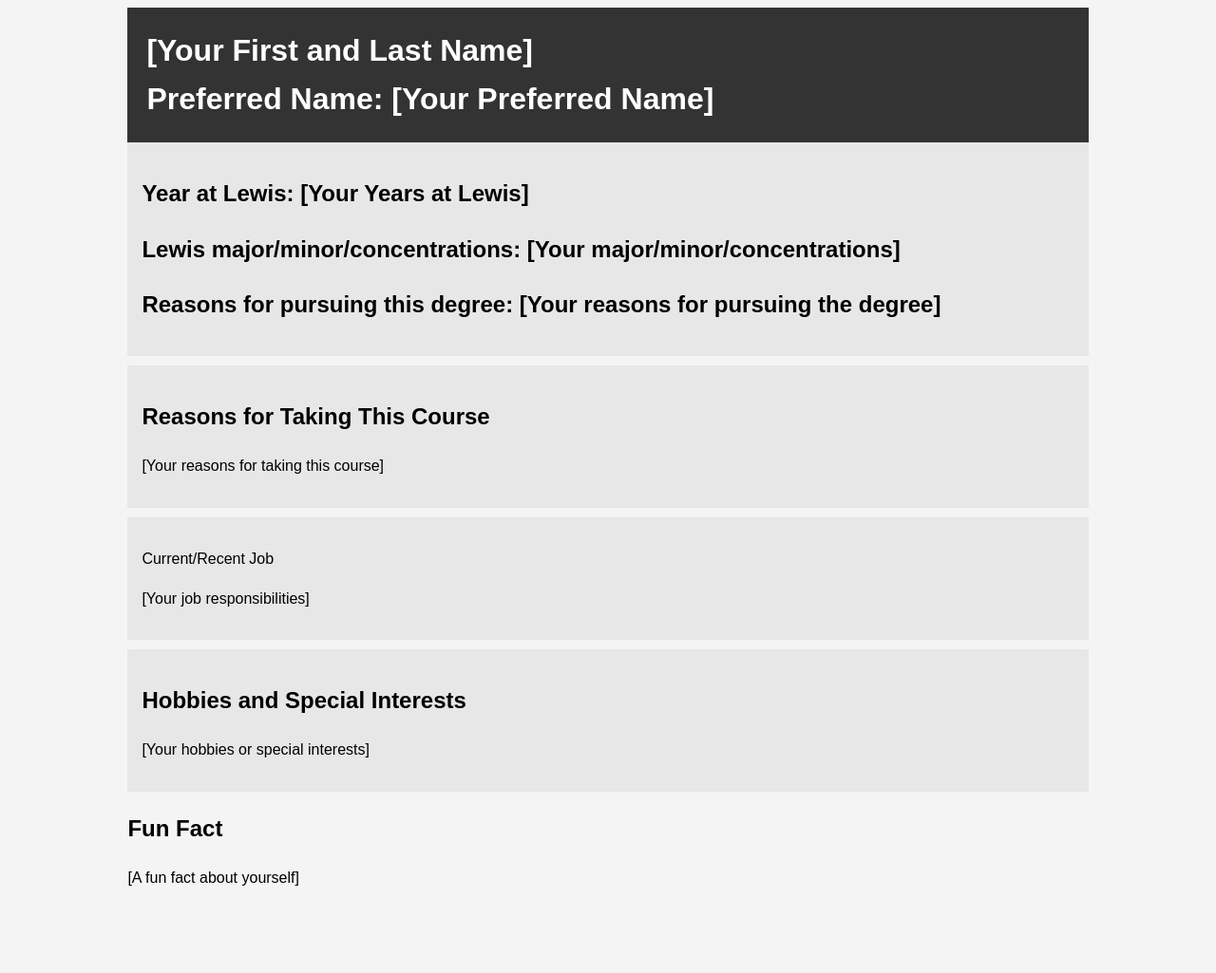
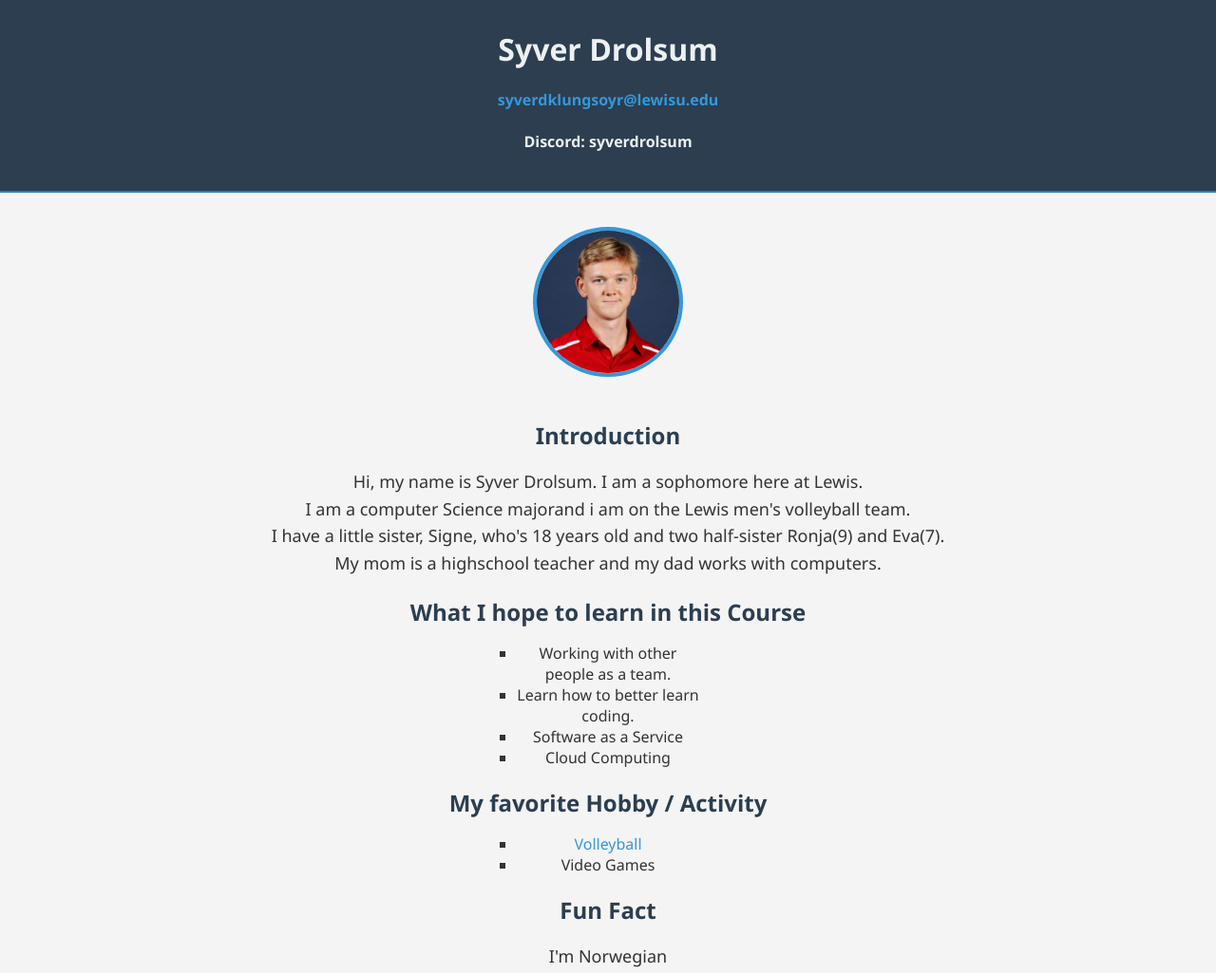
Before and after one commit to SyverDrolsum/me, a plain HTML site: page index.html in a window 1280 px wide. Shown: the whole page at 95% size. Before the commit the page ends 962 px from the top, so only its background shows below. Drawn offline with Linux system fonts and the light colour scheme.

Commit message:
Final Update

```diff
--- /dev/null
+++ b/index.css
@@ -0,0 +1,51 @@
+body {
+    text-align: center;
+    font-family: 'Segoe UI', Tahoma, Geneva, Verdana, sans-serif;
+    background-color: #f4f4f4;
+    color: #333;
+    margin: 0;
+    padding: 0;
+}
+header {
+    background-color: #2c3e50;
+    color: #ecf0f1;
+    padding: 20px;
+    border-bottom: 2px solid #2980b9;
+}
+h1 {
+    margin: 10px 0;
+}
+img {
+    max-width: 150px;
+    height: auto;
+    border-radius: 50%;
+    margin: 20px 0;
+    border: 4px solid #3498db;
+}
+p {
+    font-size: 18px;
+    line-height: 1.6;
+}
+h2 {
+    color: #2c3e50;
+    margin: 20px 0 10px;
+}
+ul {
+    list-style-type: square;
+    text-align: center; /* Center the list items */
+    padding: 0;
+
+}
+li {
+    width: 15%;
+    margin: auto;
+    text-align: center; /* Align text to the left within list items */
+}
+a {
+    color: #3498db;
+    text-decoration: none;
+    transition: color 0.3s ease-in-out;
+}
+a:hover {
+    color: #2980b9;
+}
--- a/index.html
+++ b/index.html
@@ -1,65 +1,40 @@
 <!DOCTYPE html>
-<html>
+<html lang="en">
 <head>
-    <title>About Me</title>
-    <style>
-        body {
-            font-family: Arial, sans-serif;
-            background-color: #f4f4f4;
-            line-height: 1.6;
-        }
-        .container {
-            width: 80%;
-            margin: auto;
-            overflow: hidden;
-        }
-        .main-info {
-            background: #333;
-            color: #fff;
-            padding: 20px;
-        }
-        .main-info h1 {
-            margin: 0;
-        }
-        .hobbies, .lewis, .course, .job {
-            background: #e7e7e7;
-            padding: 15px;
-            margin-bottom: 10px;
-        }
-    </style>
+	<title>Me</title>
+	<link rel="stylesheet" href="index.css">
 </head>
 <body>
-    <div class="container">
-        <header class="main-info">
-            <h1>[Your First and Last Name]</h1>
-            <h1>Preferred Name: [Your Preferred Name]</h1>
-        </header>
-
-        <section class="lewis">
-			<h2>Year at Lewis: [Your Years at Lewis]</h2>
-			<h2>Lewis major/minor/concentrations: [Your major/minor/concentrations]</h2>
-			<h2>Reasons for pursuing this degree: [Your reasons for pursuing the degree]</h2>
-        </section>
-
-		<section class="course">
-            <h2>Reasons for Taking This Course</h2>
-            <p>[Your reasons for taking this course]</p>
-        </section>
-
-		<section class="job">
-            <p>Current/Recent Job</p>
-			<p>[Your job responsibilities]</p>
-        </section>
-
-        <section class="hobbies">
-            <h2>Hobbies and Special Interests</h2>
-            <p>[Your hobbies or special interests]</p>
-        </section>
-
-        <section class="fun-fact">
-            <h2>Fun Fact</h2>
-            <p>[A fun fact about yourself]</p>
-        </section>
-    </div>
+	<header>
+		<h1>Syver Drolsum</h1>
+		<h4><a href="mailto:syverdklungsoyr@lewisu.edu">syverdklungsoyr@lewisu.edu</a></h4>
+		<h4>Discord: syverdrolsum</h4>
+	</header>
+	<nav>
+		<ul class="navigation">
+		</ul>
+	</nav>
+<main>
+		<img src="me.png" alt="Syver">
+		<h2>Introduction</h2>
+		<p>Hi, my name is Syver Drolsum. I am a sophomore here at Lewis. <br>
+			I am a computer Science majorand i am on the Lewis men's volleyball team. <br>
+			I have a little sister, Signe, who's 18 years old and two half-sister Ronja(9) and Eva(7). <br>
+			My mom is a highschool teacher and my dad works with computers.</p>
+		<h2>What I hope to learn in this Course</h2>
+		<ul>
+			<li>Working with other people as a team.</li>
+			<li>Learn how to better learn coding.</li>
+			<li>Software as a Service</li>
+			<li>Cloud Computing</li>
+		</ul>
+		<h2>My favorite Hobby / Activity</h2>
+		<ul>
+			<li><a href="https://en.wikipedia.org/wiki/Volleyball">Volleyball</a></li>
+			<li>Video Games</li>
+		</ul>
+		<h2>Fun Fact</h2>
+		<p>I'm Norwegian</p>
+</main>
 </body>
 </html>
```
Also changed, not shown: me.png (added), 1 other file.
